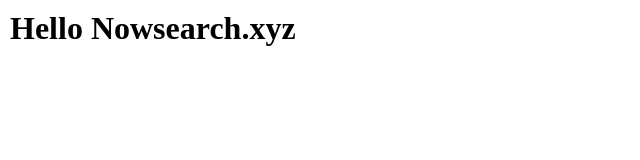
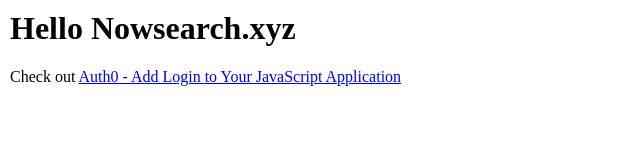
Before and after one commit to eklem/nowsearch.xyz, a plain HTML site: page index.html in a window 1280 px wide. Shown: the whole page, without its empty margins (0-640 px from the left). Drawn offline with Linux system fonts and the light colour scheme.

Commit message:
just cleaning up before a vanilla js login setup

```diff
--- a/index.html
+++ b/index.html
@@ -1,8 +1,12 @@
 <html>
   <head>
     <link rel="stylesheet" href="xyz.css">
+    <script src="https://cdn.auth0.com/js/auth0-spa-js/2.0/auth0-spa-js.production.js"></script>
+    <title>Hello Nowsearch.xyz<</title>
   </head>
   <body>
   <h1>Hello Nowsearch.xyz</h1>
+
+  Check out <a href="https://auth0.com/docs/quickstart/spa/vanillajs/interactive?download=true">Auth0 - Add Login to Your JavaScript Application</a>
   </body>
 </html>
```
